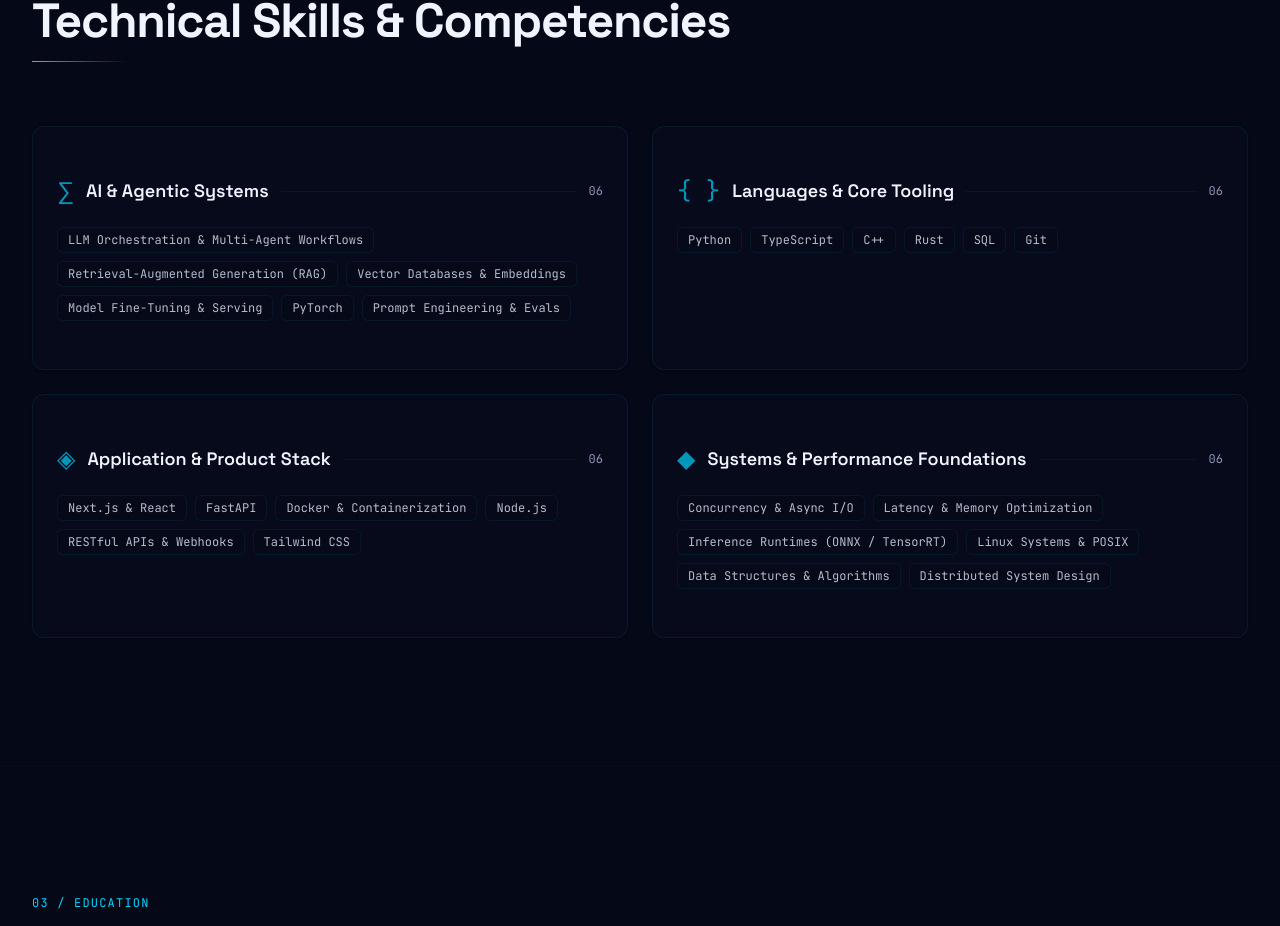
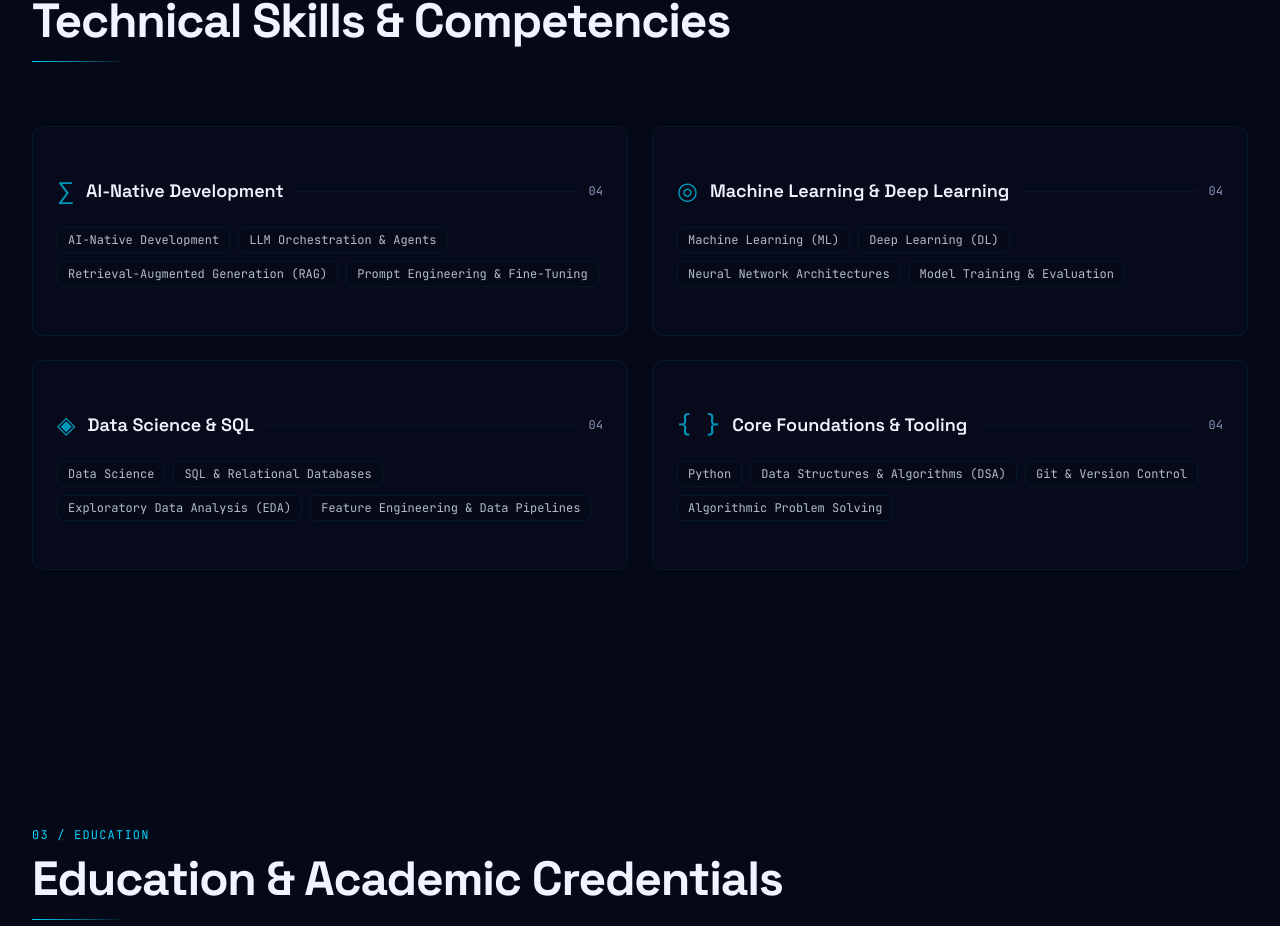
Before and after one commit to aryansinghnagar/aryansinghnagar.github.io, a Next.js app: page / in a window 1280 px wide. Shown: the part 1859-2785 px from the top of the page. Built offline with nearby package versions, Linux system fonts and the light colour scheme.

Commit message:
refactor: focus on 8 core competencies and polish grammar across portfolio

```diff
--- a/src/app/layout.tsx
+++ b/src/app/layout.tsx
@@ -27,20 +27,18 @@
 export const metadata: Metadata = {
   title: "Aryan Singh Nagar — AI-Native Developer | IIT Bombay '25",
   description:
-    "Portfolio of Aryan Singh Nagar — Electrical Engineering graduate from IIT Bombay ('25, JEE Advanced AIR 413). Specializing in AI-native development, LLM architectures, and high-performance software engineering.",
+    "Portfolio of Aryan Singh Nagar — IIT Bombay ('25, JEE Advanced AIR 413). Specializing in Python, SQL, Git, DSA, AI-native development, machine learning, deep learning, and data science.",
   keywords: [
     "Aryan Singh Nagar",
     "AI-Native Developer",
-    "AI Engineer",
+    "Machine Learning",
+    "Deep Learning",
+    "Data Science",
+    "Python",
+    "SQL",
+    "Git",
+    "Data Structures and Algorithms",
     "IIT Bombay",
-    "LLM Architecture",
-    "Agentic Workflows",
-    "Software Engineer",
-    "Electrical Engineering",
-    "Python",
-    "TypeScript",
-    "C++",
-    "Rust",
   ],
   authors: [{ name: "Aryan Singh Nagar" }],
   creator: "Aryan Singh Nagar",
@@ -54,7 +52,7 @@
   openGraph: {
     title: "Aryan Singh Nagar — AI-Native Developer | IIT Bombay '25",
     description:
-      "IIT Bombay '25 (B.Tech EE) · JEE Advanced AIR 413 · AI-Native Developer",
+      "IIT Bombay '25 · AI-Native Developer · Python, SQL, Git, DSA, Machine Learning, Deep Learning, Data Science",
     url: "https://aryansinghnagar.github.io",
     siteName: "Aryan Singh Nagar",
     type: "profile",
@@ -64,7 +62,7 @@
     card: "summary_large_image",
     title: "Aryan Singh Nagar — AI-Native Developer | IIT Bombay '25",
     description:
-      "IIT Bombay '25 (B.Tech EE) · JEE Advanced AIR 413 · AI-Native Developer",
+      "IIT Bombay '25 · AI-Native Developer · Python, SQL, Git, DSA, Machine Learning, Deep Learning, Data Science",
   },
   robots: {
     index: true,
@@ -108,17 +106,13 @@
               },
               knowsAbout: [
                 "AI-Native Development",
-                "Artificial Intelligence",
                 "Machine Learning",
-                "Large Language Models",
-                "Full-Stack Development",
-                "Low-Latency Systems",
+                "Deep Learning",
+                "Data Science",
                 "Python",
-                "TypeScript",
-                "C++",
-                "Rust",
+                "SQL",
+                "Git",
                 "Data Structures and Algorithms",
-                "Software Engineering",
               ],
             }),
           }}
--- a/src/components/sections/about.tsx
+++ b/src/components/sections/about.tsx
@@ -35,12 +35,12 @@
           >
             <p className="text-lg text-foreground/90 leading-relaxed">
               I am <span className="text-foreground font-semibold">Aryan Singh Nagar</span>, an{' '}
-              <span className="text-neon font-medium">AI-Native Developer</span> graduated from{' '}
-              <span className="text-foreground font-medium">IIT Bombay (Class of 2025)</span>. I specialize in architecting end-to-end intelligent systems, multi-agent orchestration, and high-throughput retrieval pipelines paired with responsive full-stack applications.
+              <span className="text-neon font-medium">AI-Native Developer</span> and graduate of{' '}
+              <span className="text-foreground font-medium">IIT Bombay (Class of 2025)</span>. I focus on core competencies across AI-native development, machine learning, deep learning, and data science—building intelligent systems, agentic workflows, and high-throughput retrieval pipelines.
             </p>
 
             <p className="text-base text-muted-foreground leading-relaxed">
-              Rather than treating models as black boxes, I engineer software from first principles—grounded in token latency, memory budgets, and asynchronous concurrency. Backed by rigorous analytical discipline from IIT Bombay, I focus on building reliable, production-ready AI software with high performance under the hood.
+              Grounded in core fundamentals—data structures &amp; algorithms (DSA), mathematical modeling, and statistical rigor—I write clean, production-grade Python and SQL, backed by disciplined Git version control. I build scalable, high-performance solutions with deep attention to algorithmic efficiency and data integrity.
             </p>
           </motion.div>
 
--- a/src/components/sections/contact.tsx
+++ b/src/components/sections/contact.tsx
@@ -77,7 +77,7 @@
           </h2>
           <div className="mt-4 h-px w-24 bg-gradient-to-r from-neon to-transparent mx-auto" />
           <p className="mt-6 text-muted-foreground max-w-2xl mx-auto">
-            Open to full-time engineering opportunities in AI-native development and software engineering. Available immediately and open to relocation.
+            Open to full-time opportunities in AI-native development, machine learning, and data science. Available immediately and open to relocation.
           </p>
         </motion.div>
 
--- a/src/components/sections/projects.tsx
+++ b/src/components/sections/projects.tsx
@@ -46,9 +46,9 @@
           </h2>
           <div className="mt-4 h-px w-24 bg-gradient-to-r from-neon to-transparent" />
           <p className="mt-6 text-muted-foreground max-w-2xl">
-            A portfolio of systems spanning agentic operating systems, syntax-aware devtools,
-            low-latency edge computer vision, applied post-quantum cryptography, and custom OS appliances.
-            Each project pairs architectural curiosity with defensive design and an active engineering roadmap.
+            A portfolio of projects spanning AI-native applications, agentic workflows,
+            machine learning models, and data science pipelines.
+            Each project pairs algorithmic rigor with clean, reliable implementation.
           </p>
         </motion.div>
 
--- a/src/components/sections/skills.tsx
+++ b/src/components/sections/skills.tsx
@@ -5,10 +5,10 @@
 import { Card, CardContent } from '@/components/ui/card';
 
 const categoryIcons: Record<string, string> = {
-  'AI & Agentic Systems': '∑',
-  'Languages & Core Tooling': '{ }',
-  'Application & Product Stack': '◈',
-  'Systems & Performance Foundations': '◆',
+  'AI-Native Development': '∑',
+  'Machine Learning & Deep Learning': '◎',
+  'Data Science & SQL': '◈',
+  'Core Foundations & Tooling': '{ }',
 };
 
 export function Skills() {
--- a/src/lib/portfolio-data.ts
+++ b/src/lib/portfolio-data.ts
@@ -6,7 +6,7 @@
 export const profile = {
   name: "Aryan Singh Nagar",
   tagline: "AI-Native Developer · IIT Bombay Electrical Engineering '25",
-  subTagline: "Building production AI agents and intelligent applications with low-level execution rigor.",
+  subTagline: "Specializing in AI-native development, machine learning, deep learning, and data science powered by Python, SQL, and DSA.",
   location: "India (Open to Relocation)",
   email: "auricwings13@gmail.com",
   phone: "+91 782-775-6669",
@@ -15,7 +15,7 @@
   linkedin: "https://www.linkedin.com/in/aryan-singh-nagar-414675263",
   github: "https://github.com/aryansinghnagar",
   summary:
-    "Electrical Engineering graduate from IIT Bombay (B.Tech, 2019–2025) building intelligent, AI-native applications and robust software architectures. Pairs modern LLM orchestration and agentic workflows with deep intuition for runtime performance, memory constraints, and low-latency execution. Demonstrates high analytical rigor, rapid technical comprehension, and a disciplined first-principles approach to software engineering.",
+    "Electrical Engineering graduate from IIT Bombay (B.Tech, 2019–2025) specializing in AI-native development, machine learning, deep learning, and data science. Combines rigorous computer science fundamentals—data structures & algorithms, mathematical modeling, and statistical rigor—with clean, production-grade Python, SQL, and disciplined Git workflows.",
   philosophy:
     "I build AI-native software from first principles—treating models not as black boxes, but as compute-intensive workloads that demand memory efficiency, predictable latency, and clean architectural abstractions.",
 };
@@ -33,53 +33,45 @@
 export const stats = [
   { value: "AIR 413", label: "JEE Advanced 2019", context: "All India Rank · Top ~0.3% of 150,000 candidates" },
   { value: "AIR 262", label: "JEE Main 2019", context: "All India Rank · Top ~0.05% of 1.1M candidates" },
-  { value: "IIT Bombay", label: "B.Tech, Electrical Engineering", context: "Class of 2025 · Rigorous coursework in systems & ML" },
+  { value: "IIT Bombay", label: "B.Tech, Electrical Engineering", context: "Class of 2025 · Rigorous coursework in ML, DL & DSA" },
   { value: "NTSE Scholar", label: "National Talent Search", context: "NCERT prestigious national merit fellowship" },
 ];
 
 export const skills = [
   {
-    category: "AI & Agentic Systems",
+    category: "AI-Native Development",
     items: [
-      "LLM Orchestration & Multi-Agent Workflows",
+      "AI-Native Development",
+      "LLM Orchestration & Agents",
       "Retrieval-Augmented Generation (RAG)",
-      "Vector Databases & Embeddings",
-      "Model Fine-Tuning & Serving",
-      "PyTorch",
-      "Prompt Engineering & Evals",
+      "Prompt Engineering & Fine-Tuning",
     ],
   },
   {
-    category: "Languages & Core Tooling",
+    category: "Machine Learning & Deep Learning",
     items: [
-      "Python",
-      "TypeScript",
-      "C++",
-      "Rust",
-      "SQL",
-      "Git",
+      "Machine Learning (ML)",
+      "Deep Learning (DL)",
+      "Neural Network Architectures",
+      "Model Training & Evaluation",
     ],
   },
   {
-    category: "Application & Product Stack",
+    category: "Data Science & SQL",
     items: [
-      "Next.js & React",
-      "FastAPI",
-      "Docker & Containerization",
-      "Node.js",
-      "RESTful APIs & Webhooks",
-      "Tailwind CSS",
+      "Data Science",
+      "SQL & Relational Databases",
+      "Exploratory Data Analysis (EDA)",
+      "Feature Engineering & Data Pipelines",
     ],
   },
   {
-    category: "Systems & Performance Foundations",
+    category: "Core Foundations & Tooling",
     items: [
-      "Concurrency & Async I/O",
-      "Latency & Memory Optimization",
-      "Inference Runtimes (ONNX / TensorRT)",
-      "Linux Systems & POSIX",
-      "Data Structures & Algorithms",
-      "Distributed System Design",
+      "Python",
+      "Data Structures & Algorithms (DSA)",
+      "Git & Version Control",
+      "Algorithmic Problem Solving",
     ],
   },
 ];
@@ -131,7 +123,7 @@
     institution: "Indian Institute of Technology, Bombay",
     period: "2019 — 2025",
     details:
-      "Core Coursework: Machine Learning, Data Science, Systems Security, Algorithms, Linear Algebra, Applied Cryptography.",
+      "Core Coursework: Machine Learning, Deep Learning, Data Science, Data Structures & Algorithms, Linear Algebra, Probability & Statistics.",
   },
 ];
 
```
